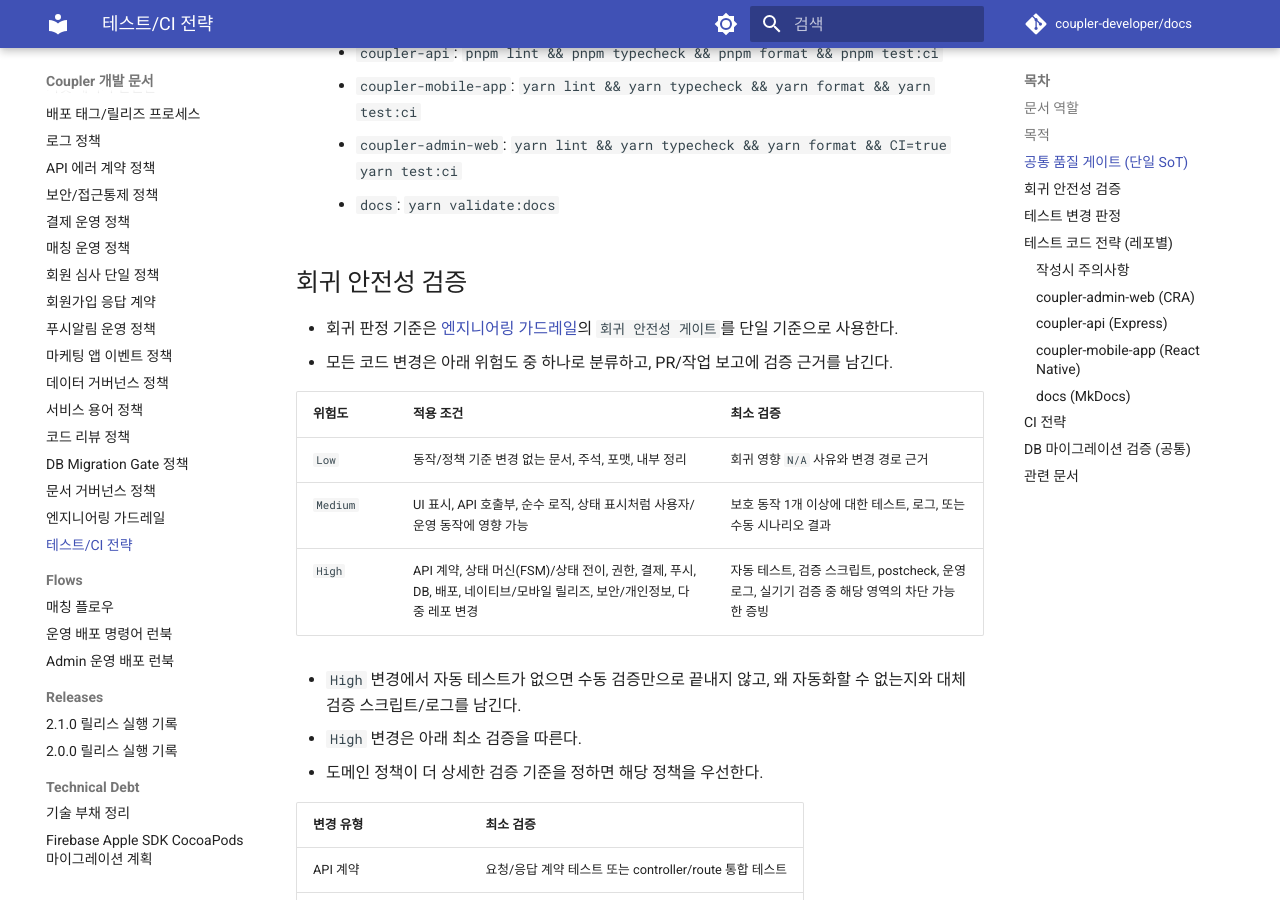
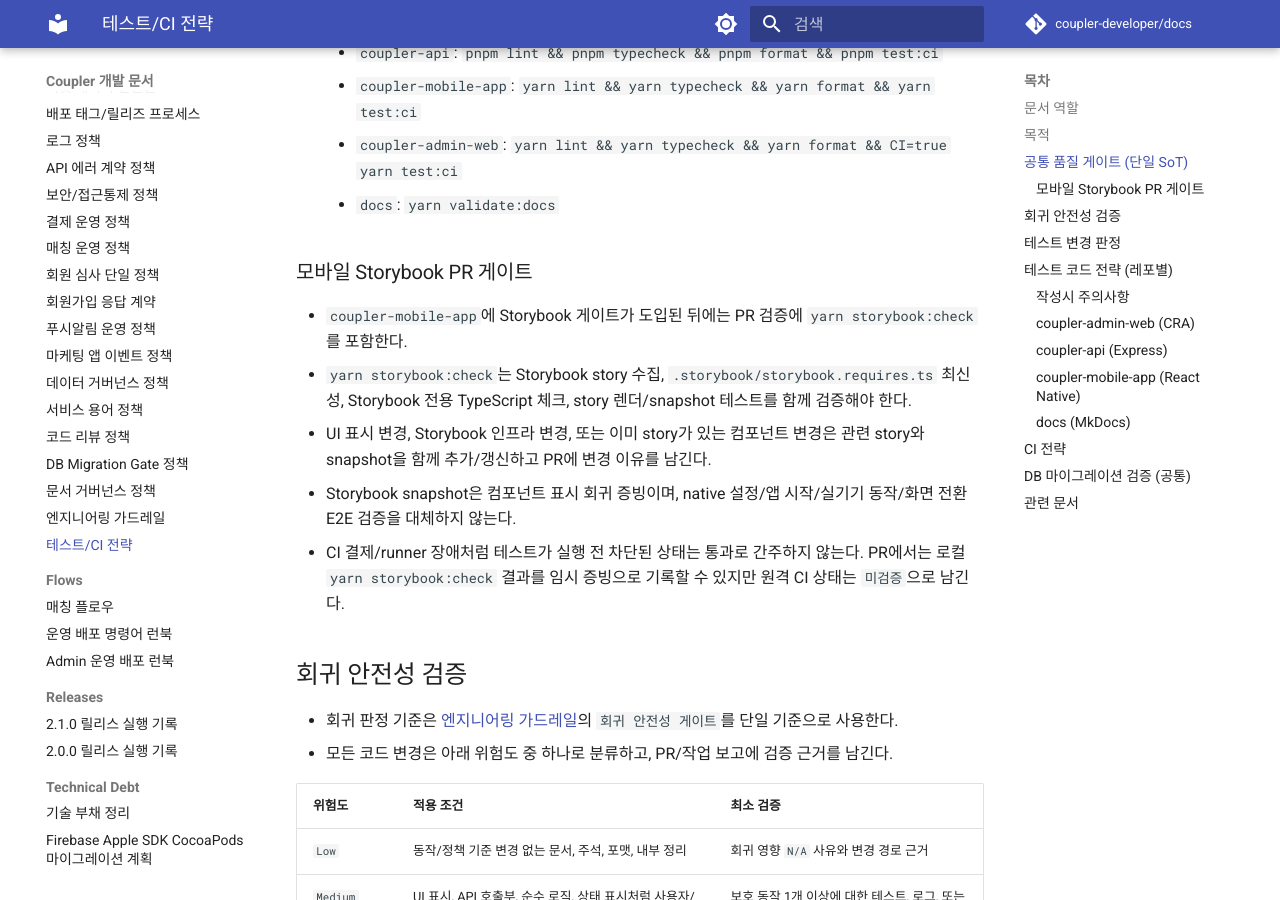
Before and after one commit to coupler-developer/docs, an MkDocs documentation site: the page built from content/policy/testing-strategy.md, in a window 1280 px wide and 900 px high, scrolled down 685 px. Built offline with MkDocs 1.6.1 and Material for MkDocs 9.7.7, drawn with Linux system fonts in a browser that asks for light colours; comment, search, counter and statistics services are not loaded.

Commit message:
docs: Storybook PR 게이트 정책 추가
Changes:
- coupler-mobile-app Storybook PR 게이트 명령과 검증 범위를 문서화
- story/snapshot 갱신 기준과 CI 실행 전 차단 시 표기 기준 정리

Tests:
- yarn validate:docs 통과

```diff
--- a/content/policy/testing-strategy.md
+++ b/content/policy/testing-strategy.md
@@ -21,6 +21,14 @@
     - `coupler-mobile-app`: `yarn lint && yarn typecheck && yarn format && yarn test:ci`
     - `coupler-admin-web`: `yarn lint && yarn typecheck && yarn format && CI=true yarn test:ci`
     - `docs`: `yarn validate:docs`
+
+### 모바일 Storybook PR 게이트
+
+- `coupler-mobile-app`에 Storybook 게이트가 도입된 뒤에는 PR 검증에 `yarn storybook:check`를 포함한다.
+- `yarn storybook:check`는 Storybook story 수집, `.storybook/storybook.requires.ts` 최신성, Storybook 전용 TypeScript 체크, story 렌더/snapshot 테스트를 함께 검증해야 한다.
+- UI 표시 변경, Storybook 인프라 변경, 또는 이미 story가 있는 컴포넌트 변경은 관련 story와 snapshot을 함께 추가/갱신하고 PR에 변경 이유를 남긴다.
+- Storybook snapshot은 컴포넌트 표시 회귀 증빙이며, native 설정/앱 시작/실기기 동작/화면 전환 E2E 검증을 대체하지 않는다.
+- CI 결제/runner 장애처럼 테스트가 실행 전 차단된 상태는 통과로 간주하지 않는다. PR에서는 로컬 `yarn storybook:check` 결과를 임시 증빙으로 기록할 수 있지만 원격 CI 상태는 `미검증`으로 남긴다.
 
 ## 회귀 안전성 검증
 
```
